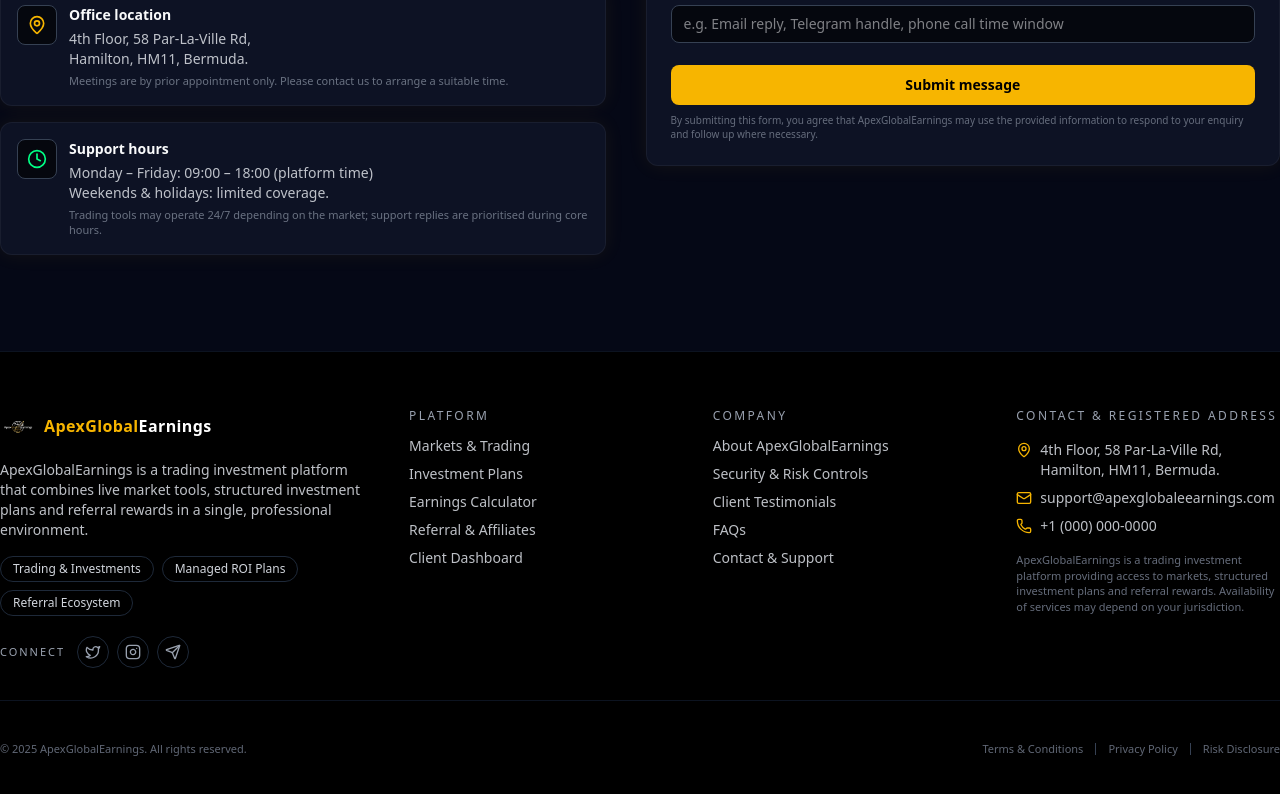
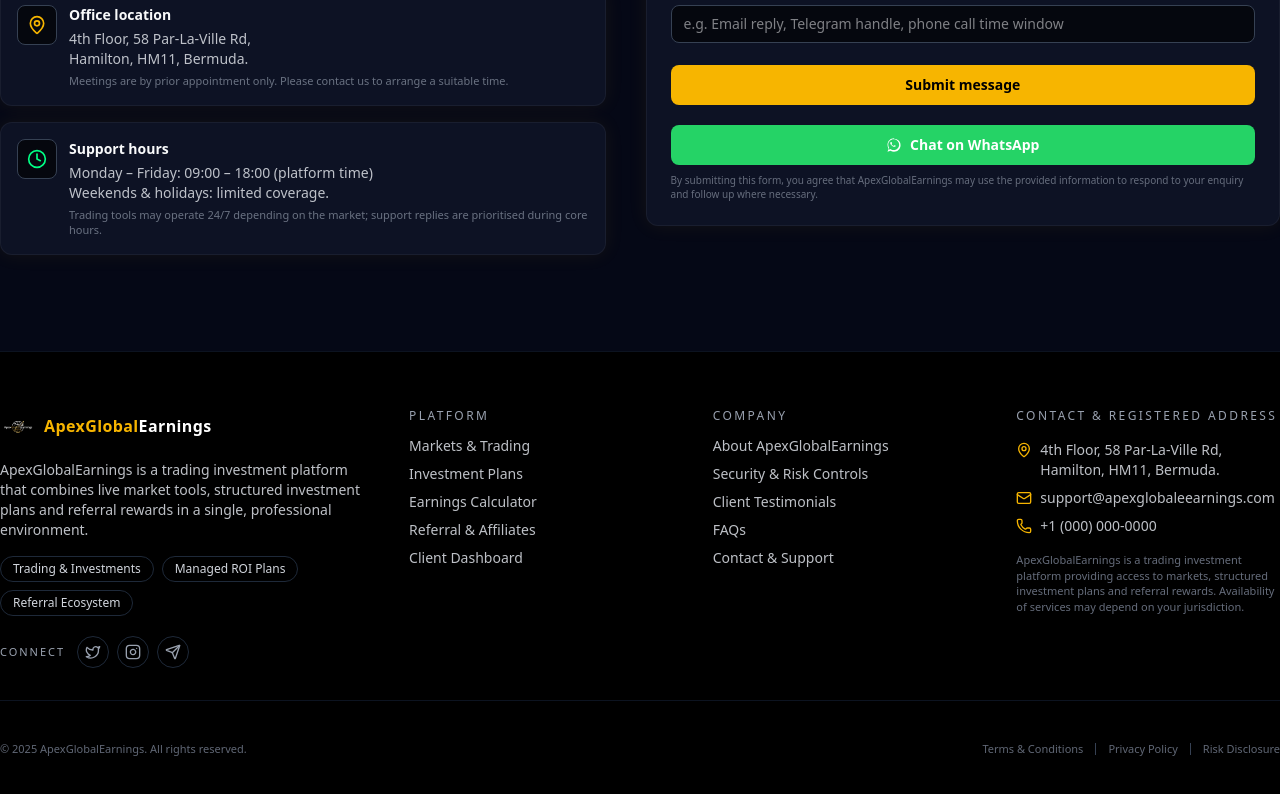
Before and after one commit to mike4422/ApexGlobalEarnings, a Next.js app in the folder frontend/: page /contact in a window 1280 px wide. Shown: the part 1102-1896 px from the top of the page. Built offline with nearby package versions, Linux system fonts and the light colour scheme; no server answers.

Commit message:
added whatsapp button

```diff
--- a/frontend/src/app/contact/page.tsx
+++ b/frontend/src/app/contact/page.tsx
@@ -310,6 +310,26 @@
                     >
                       Submit message
                     </button>
+
+                    <a
+                      href="https://wa.me/447831864443"
+                      target="_blank"
+                      rel="noopener noreferrer"
+                      className="inline-flex items-center justify-center rounded-lg bg-[#25D366] text-white px-4 py-2.5 text-sm font-semibold hover:bg-[#1ebe5d] transition mt-3"
+                    >
+                      <svg
+                        xmlns="http://www.w3.org/2000/svg"
+                        viewBox="0 0 32 32"
+                        fill="currentColor"
+                        className="w-4 h-4 mr-2"
+                      >
+                        <path d="M19.11 17.23c-.28-.14-1.64-.81-1.89-.9-.25-.09-.43-.14-.61.14-.18.28-.7.9-.86 1.09-.16.18-.32.21-.6.07-.28-.14-1.18-.43-2.25-1.38-.83-.74-1.39-1.66-1.55-1.94-.16-.28-.02-.43.12-.57.13-.13.28-.32.42-.48.14-.16.18-.28.28-.46.09-.18.05-.35-.02-.49-.07-.14-.61-1.47-.83-2.01-.22-.53-.45-.46-.61-.47-.16-.01-.35-.01-.53-.01-.18 0-.46.07-.7.35-.25.28-.92.9-.92 2.19 0 1.29.94 2.54 1.07 2.71.14.18 1.85 2.83 4.48 3.97.63.27 1.12.43 1.51.55.63.2 1.2.17 1.65.1.5-.07 1.64-.67 1.87-1.31.23-.64.23-1.19.16-1.31-.07-.12-.25-.18-.53-.32z" />
+                        <path d="M16.04 2.67C8.86 2.67 3.01 8.5 3.01 15.66c0 2.77.73 5.47 2.11 7.83L3 29.33l5.98-2.08a12.92 12.92 0 0 0 7.06 2.06h.01c7.18 0 13.03-5.83 13.03-12.99 0-3.47-1.35-6.73-3.81-9.19a12.96 12.96 0 0 0-9.23-3.8zm0 23.5h-.01c-2.35 0-4.66-.63-6.69-1.82l-.48-.28-3.55 1.23 1.19-3.46-.31-.5a10.84 10.84 0 0 1-1.66-5.74c0-6.01 4.9-10.9 10.92-10.9 2.91 0 5.64 1.13 7.7 3.19a10.84 10.84 0 0 1 3.19 7.7c0 6.01-4.9 10.88-10.9 10.88z" />
+                      </svg>
+                      Chat on WhatsApp
+                    </a>
+
+
                     <p className="text-[10px] text-gray-500/95">
                       By submitting this form, you agree that ApexGlobalEarnings may
                       use the provided information to respond to your enquiry and
```
